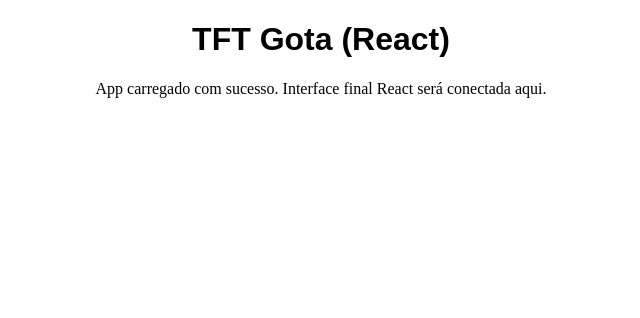
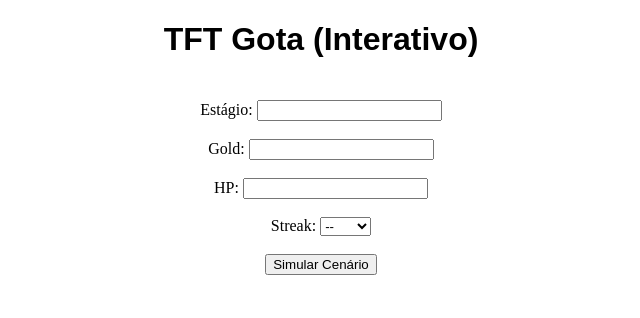
Before and after one commit to lucasgota/tft-gota, a plain HTML site: page index.html in a window 1280 px wide. Shown: the whole page, without its empty margins (319-959 px from the left). Drawn offline with Linux system fonts and the light colour scheme.

Commit message:
Publicando versão interativa funcional do TFT Gota

```diff
--- a/assets/index.js
+++ b/assets/index.js
@@ -1,4 +1,52 @@
 document.getElementById("root").innerHTML = `
-  <h1 style='text-align:center;font-family:sans-serif'>TFT Gota (React)</h1>
-  <p style='text-align:center'>App carregado com sucesso. Interface final React será conectada aqui.</p>
+  <h1 style='text-align:center;font-family:sans-serif'>TFT Gota (Interativo)</h1>
+  <div style='padding:20px;text-align:center'>
+    <label>Estágio: <input id='stage' /></label><br/><br/>
+    <label>Gold: <input id='gold' /></label><br/><br/>
+    <label>HP: <input id='hp' /></label><br/><br/>
+    <label>Streak:
+      <select id='streak'>
+        <option value=''>--</option>
+        <option value='win'>Win</option>
+        <option value='loss'>Loss</option>
+      </select>
+    </label><br/><br/>
+    <button onclick='simular()'>Simular Cenário</button>
+    <p id='resposta' style='margin-top:20px;white-space:pre-wrap'></p>
+  </div>
+  <script>
+    function simular() {
+      const stage = document.getElementById('stage').value;
+      const gold = parseInt(document.getElementById('gold').value || 0);
+      const hp = parseInt(document.getElementById('hp').value || 100);
+      const streak = document.getElementById('streak').value;
+      let resposta = '';
+
+      if (stage === '3-2') {
+        if (gold >= 48) {
+          resposta += 'Preserve ouro até 4-1. Suba para nível 6 e transicione.
+';
+          if (hp <= 30) resposta += '⚠️ HP crítico! Estabilize imediatamente.
+';
+        } else {
+          resposta += 'Acumule gold, board fraco. Não role ainda.
+';
+        }
+      } else if (stage === '4-1') {
+        resposta += gold >= 30 ? 'Suba para o 7.
+' : 'Espere até 4-5.
+';
+      } else {
+        resposta += 'Estágio ainda não mapeado.
+';
+      }
+
+      if (streak === 'win') resposta += '✅ Em win streak: jogue por economia.
+';
+      if (streak === 'loss') resposta += '❗ Em loss streak: preserve vida.
+';
+
+      document.getElementById('resposta').innerText = resposta;
+    }
+  </script>
 `;
--- a/index.html
+++ b/index.html
@@ -7,7 +7,7 @@
   <link rel="manifest" href="/manifest.json" />
 </head>
 <body>
-    <div id="root">Carregando TFT Gota React...</div>
+  <div id="root">Carregando TFT Gota...</div>
   <script type="module" src="/assets/index.js"></script>
 </body>
 </html>
```
Lines whose indentation alone changed are shown as unchanged.
